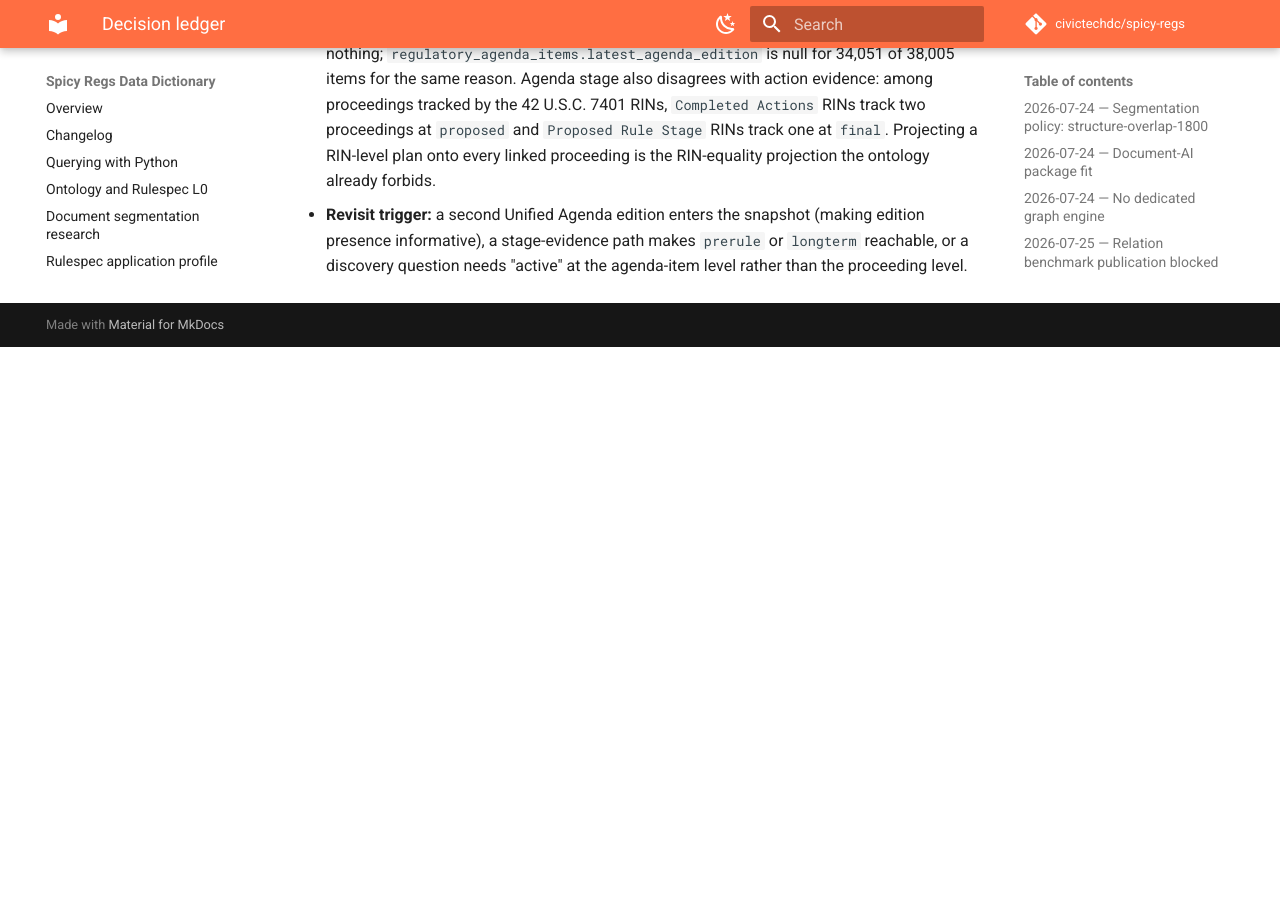
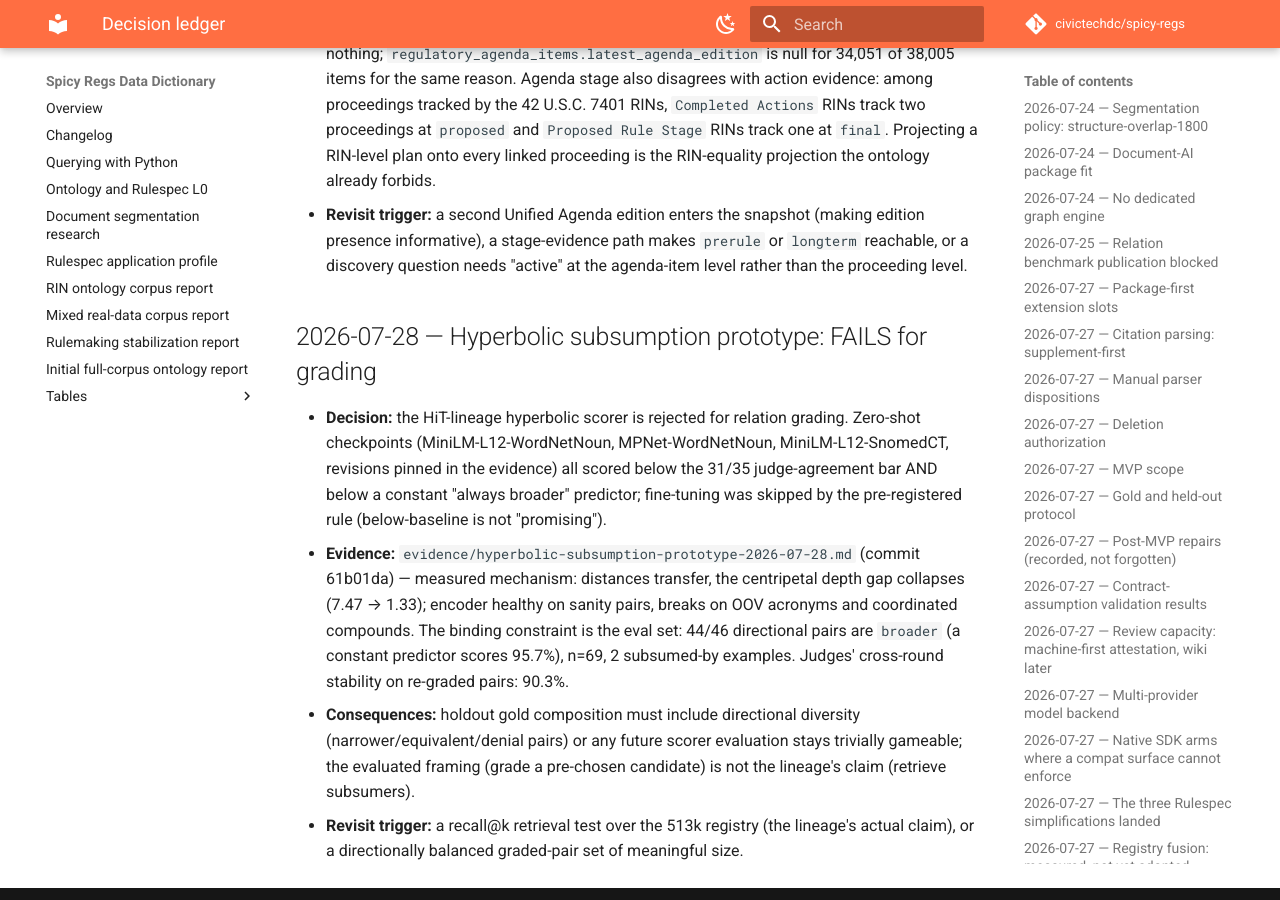
Before and after one commit to civictechdc/spicy-regs, an MkDocs documentation site: the page built from docs/decisions.md, in a window 1280 px wide and 900 px high, scrolled down 10067 px. Built offline with MkDocs 1.6.1 and Material for MkDocs 9.7.7, drawn with Linux system fonts in a browser that asks for light colours; comment, search, counter and statistics services are not loaded; before the commit the page ends 10414 px from its top, so only the background shows below that.

Commit message:
docs: record the hyperbolic prototype verdict in the ledger
Co-Authored-By: Claude Fable 5 <noreply@anthropic.com>
Claude-Session: https://claude.ai/code/session_01Pe2GbezmVQ5HkYPfoWU6YY

```diff
--- a/docs/decisions.md
+++ b/docs/decisions.md
@@ -414,3 +414,26 @@ so explicitly. Plans cite this file; this file cites evidence.
   (making edition presence informative), a stage-evidence path makes `prerule`
   or `longterm` reachable, or a discovery question needs "active" at the
   agenda-item level rather than the proceeding level.
+
+## 2026-07-28 — Hyperbolic subsumption prototype: FAILS for grading
+
+- **Decision:** the HiT-lineage hyperbolic scorer is rejected for
+  relation grading. Zero-shot checkpoints (MiniLM-L12-WordNetNoun,
+  MPNet-WordNetNoun, MiniLM-L12-SnomedCT, revisions pinned in the
+  evidence) all scored below the 31/35 judge-agreement bar AND below a
+  constant "always broader" predictor; fine-tuning was skipped by the
+  pre-registered rule (below-baseline is not "promising").
+- **Evidence:** `evidence/hyperbolic-subsumption-prototype-2026-07-28.md`
+  (commit 61b01da) — measured mechanism: distances transfer, the
+  centripetal depth gap collapses (7.47 → 1.33); encoder healthy on
+  sanity pairs, breaks on OOV acronyms and coordinated compounds. The
+  binding constraint is the eval set: 44/46 directional pairs are
+  `broader` (a constant predictor scores 95.7%), n=69, 2 subsumed-by
+  examples. Judges' cross-round stability on re-graded pairs: 90.3%.
+- **Consequences:** holdout gold composition must include directional
+  diversity (narrower/equivalent/denial pairs) or any future scorer
+  evaluation stays trivially gameable; the evaluated framing (grade a
+  pre-chosen candidate) is not the lineage's claim (retrieve subsumers).
+- **Revisit trigger:** a recall@k retrieval test over the 513k registry
+  (the lineage's actual claim), or a directionally balanced graded-pair
+  set of meaningful size.
```
